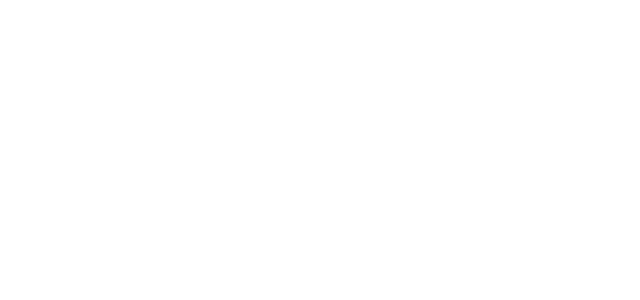
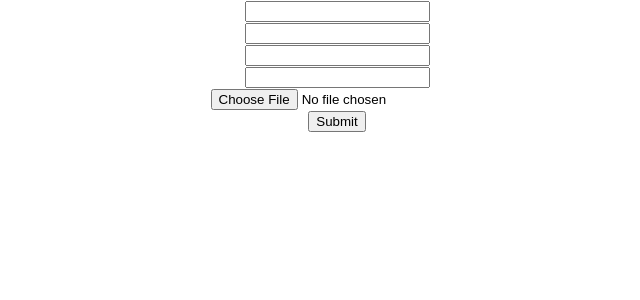
Before and after one commit to Amarjeet9999/Easy-delivery, a React (Create React App) app in the folder frontend/: page / in a window 1280 px wide. Shown: the top 300 px of the page, without its empty margins (303-943 px from the left). Built offline with nearby package versions, Linux system fonts and the light colour scheme.

Commit message:
vendor signup

```diff
--- a/frontend/src/App.js
+++ b/frontend/src/App.js
@@ -1,7 +1,12 @@
 import "./App.css";
+import { VendorSignUp } from "./Components/Registration/VendorSignUp";
 
 function App() {
-  return <div className="App"></div>;
+  return (
+    <div className="App">
+      <VendorSignUp />
+    </div>
+  );
 }
 
 export default App;
--- /dev/null
+++ b/frontend/src/Components/Registration/VendorSignUp.jsx
@@ -0,0 +1,79 @@
+import React, { useState, useEffect } from "react";
+import { storage } from "./firebase";
+export const VendorSignUp = () => {
+  const [url, setUrl] = useState("");
+  const [formData, setFormData] = useState({});
+  const [image, setImage] = useState(null);
+
+  useEffect(() => {
+    if (image) {
+      handlePost();
+    }
+  }, [image]);
+
+  const handleUpload = (e) => {
+    if (e.target.files[0]) {
+      setImage(e.target.files[0]);
+    }
+  };
+
+  const handlePost = () => {
+    const uploadTask = storage.ref(`vendors/${image.name}`).put(image);
+    uploadTask.on(
+      "state_changed",
+      (snapshot) => {},
+      (error) => {
+        console.log(error);
+      },
+      () => {
+        storage
+          .ref("vendors")
+          .child(image.name)
+          .getDownloadURL()
+          .then((url) => {
+            console.log(url);
+            setUrl(url);
+          });
+      }
+    );
+  };
+
+  const handleChange = (e) => {
+    let name = e.target.name;
+    let value = e.target.value;
+
+    setFormData({ ...formData, [name]: value });
+  };
+
+  const handleSubmit = (e) => {
+    e.preventDefault();
+
+    let load = { ...formData, url: url };
+    console.log(load);
+  };
+
+  return (
+    <>
+      <form onSubmit={handleSubmit}>
+        <div>
+          <input name="email" type="email" onChange={handleChange} />
+        </div>
+        <div>
+          <input name="password" type="password" onChange={handleChange} />
+        </div>
+        <div>
+          <input name="phone" type="text" onChange={handleChange} />
+        </div>
+        <div>
+          <input name="adhar" type="text" onChange={handleChange} />
+        </div>
+        <div>
+          <input type="file" onChange={handleUpload} />
+        </div>
+        <div>
+          <input type="submit" />
+        </div>
+      </form>
+    </>
+  );
+};
```
